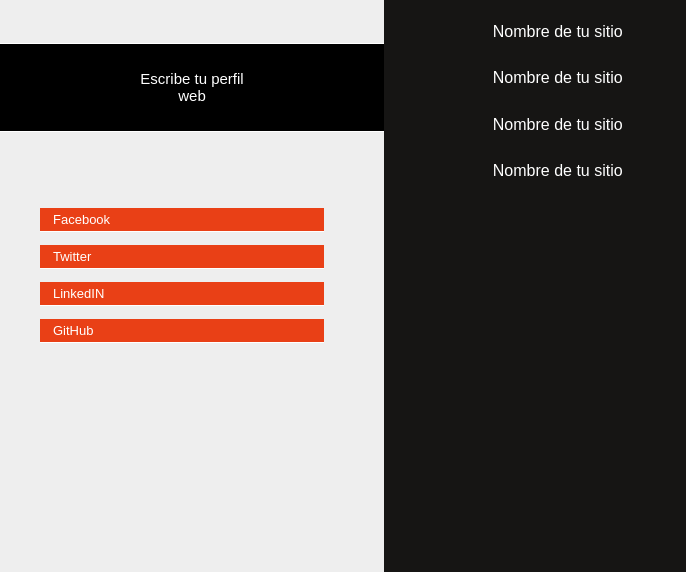
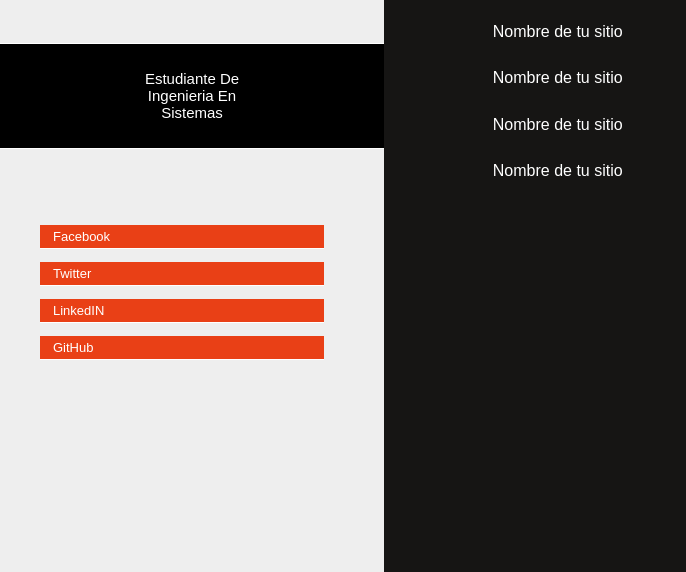
Before and after one commit to MaicolRojas211/Portafolio_2, a plain HTML site: page index.html in a window 1280 px wide. Shown: the part 228-800 px from the top of the page, without its empty margins (0-686 px from the left). Drawn offline with Linux system fonts and the light colour scheme.

Commit message:
Cambio perfil

```diff
--- a/index.html
+++ b/index.html
@@ -33,7 +33,7 @@
       <div class="comunidad-autoria">
         <div class="nombre">
           <!-- 2º Commit - Tu perfil Web -->
-          <p>Escribe tu perfil web</p>
+          <p>Estudiante De Ingenieria En Sistemas</p>
         </div>
       </div>
     </section>
```
